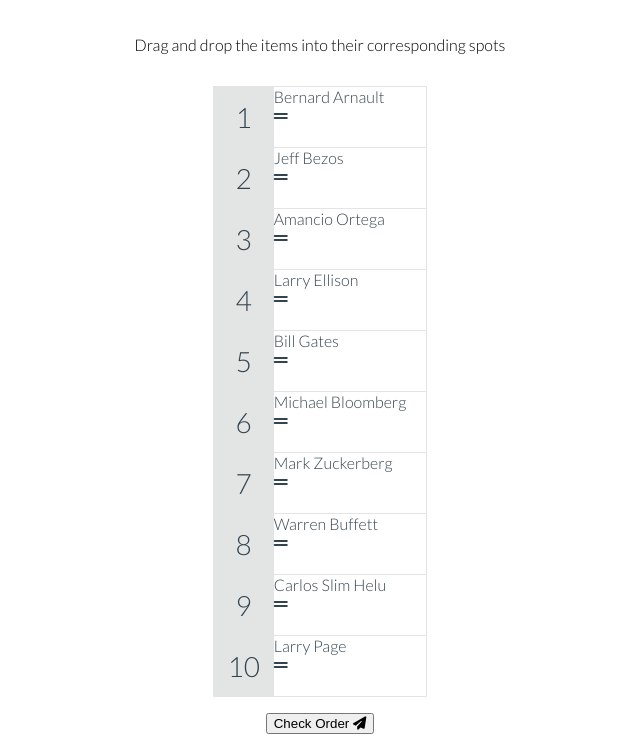
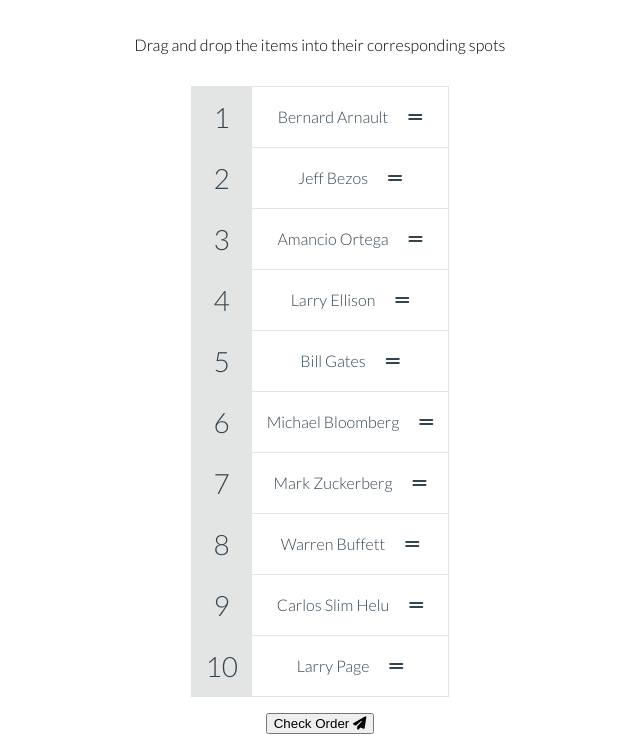
Before and after one commit to BeataJ/sortableList, a plain HTML site: page index.html in a window 1280 px wide. Shown: the part 63-800 px from the top of the page, without its empty margins (320-960 px from the left). Drawn offline with Linux system fonts and the light colour scheme.

Commit message:
style .draggable

```diff
--- a/style.css
+++ b/style.css
@@ -51,3 +51,12 @@ body {
 .draggable-list .person-name {
   margin: 0 20px 0 0;
 }
+
+.draggable {
+  cursor: pointer;
+  display: flex;
+  align-items: center;
+  justify-content: center;
+  padding: 15px;
+  flex: 1
+}
```
